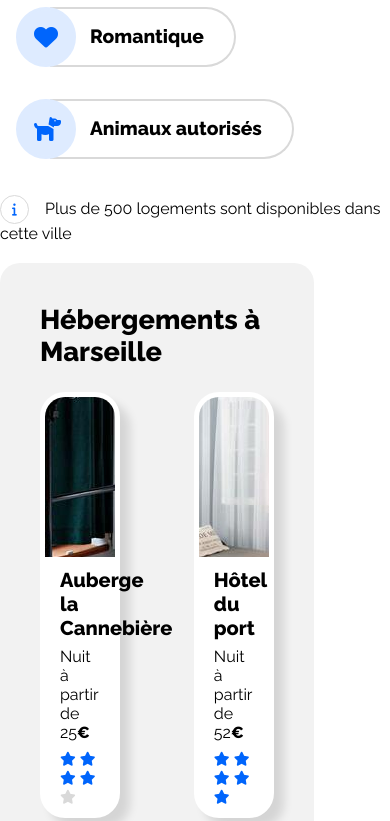
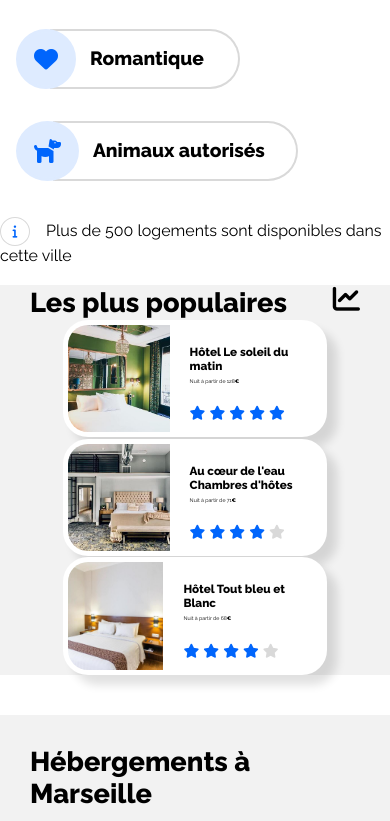
Before and after one commit to AureliaPiot/AureliaPiot_2_11052021, a plain HTML site: page index.html in a window 390 px wide. Shown: the part 486-1307 px from the top of the page. Drawn offline with Linux system fonts and the light colour scheme.

Commit message:
avancement html & css part hbgmt et pplrs ok

```diff
--- a/index.html
+++ b/index.html
@@ -65,9 +65,11 @@
 
                 <p><i class="fas fa-info"></i>Plus de 500 logements sont disponibles dans cette ville</p>
             </div>
-<!-- ________________________contenu hebergement______________________ -->
+ <!-- ________________________contenu_____________________ -->
+
             <div class="flexSpaceBe">
-                <ul class="part_hebergements flexContent">
+ <!-- ________________________contenu hebergement______________________ -->
+                <ul class="part_hebergements">
                     <li class="titre-part">
                         <h2 >Hébergements à Marseille</h2>
                     </li>
@@ -75,7 +77,7 @@
                         <img src="images/hebergements/4_small/marcus-loke-WQJvWU_HZFo-unsplash.jpg" alt="" class="img-hbgmt">
                         <h3 class="titre-hbgmt">Auberge la Cannebière</h3>
                         <p class="prix-hbgmt">Nuit à partir de 25<span>€</span> </p>
-                        <p class="star-hbgmt">
+                        <p class="note-hbgmt">
                             <i class="fas fa-star blu"></i>
                             <i class="fas fa-star blu"></i>
                             <i class="fas fa-star blu"></i>
@@ -87,7 +89,7 @@
                         <img src="images/hebergements/4_small/fred-kleber-gTbaxaVLvsg-unsplash.jpg" alt="" class="img-hbgmt">
                         <h3 class="titre-hbgmt">Hôtel du port</h3>
                         <p class="prix-hbgmt">Nuit à partir de 52<span>€</span></p>
-                        <p class="star-hbgmt">
+                        <p class="note-hbgmt">
                             <i class="fas fa-star blu"></i>
                             <i class="fas fa-star blu"></i>
                             <i class="fas fa-star blu"></i>
@@ -99,7 +101,7 @@
                         <img src="images/hebergements/4_small/reisetopia-B8WIgxA_PFU-unsplash.jpg" alt="" class="img-hbgmt">
                         <h3 class="titre-hbgmt">Hôtel Les mouettes</h3>
                         <p class="prix-hbgmt">Nuit à partir de 76<span>€</span></p>
-                        <p class="star-hbgmt">
+                        <p class="note-hbgmt">
                             <i class="fas fa-star blu"></i>
                             <i class="fas fa-star blu"></i>
                             <i class="fas fa-star blu"></i>
@@ -111,7 +113,7 @@
                         <img src="images/hebergements/4_small/annie-spratt-Eg1qcIitAuA-unsplash.jpg" alt="" class="img-hbgmt">
                         <h3 class="titre-hbgmt">Hôtel de la mer</h3>
                         <p class="prix-hbgmt">Nuit à partir de 46<span>€</span></p>
-                        <p class="star-hbgmt">
+                        <p class="note-hbgmt">
                             <i class="fas fa-star blu"></i>
                             <i class="fas fa-star blu"></i>
                             <i class="fas fa-star blu"></i>
@@ -123,7 +125,7 @@
                         <img src="images/hebergements/4_small/nicate-lee-kT-ZyaiwBe0-unsplash.jpg" alt="" class="img-hbgmt">
                         <h3 class="titre-hbgmt">Auberge Le Panier</h3>
                         <p class="prix-hbgmt">Nuit à partir de 23<span>€</span></p>
-                        <p class="star-hbgmt">
+                        <p class="note-hbgmt">
                             <i class="fas fa-star blu"></i>
                             <i class="fas fa-star blu"></i>
                             <i class="fas fa-star blu"></i>
@@ -135,7 +137,7 @@
                         <img src="images/hebergements/4_small/febrian-zakaria-M6S1WvfW68A-unsplash.jpg" alt="" class="img-hbgmt">
                         <h3 class="titre-hbgmt">Hôtel chez Amina</h3>
                         <p class="prix-hbgmt">Nuit à partir de 96<span>€</span></p>
-                        <p class="star-hbgmt">
+                        <p class="note-hbgmt">
                             <i class="fas fa-star blu"></i>
                             <i class="fas fa-star blu"></i>
                             <i class="fas fa-star blu"></i>
@@ -143,12 +145,12 @@
                             <i class="fas fa-star blu"></i>
                         </p>
                     </li>
-                    <li class="text-hbgmt">
+                    <li class="afficherplus">
                         <p>Afficher plus</p>
                     </li>
                 </ul>
 <!-- ________________________contenu populaires______________________ -->
-                <ul class="part_populaires flexColumn">
+                <ul class="part_populaires ">
                     <li class="titre-part-ppl">
                         <h2>Les plus populaires </h2>
                         <i class="fas fa-chart-line"></i>
@@ -197,7 +199,7 @@
                     </li>
                 </ul>
 <!-- ________________________contenu activites______________________ -->
-                <ul class="part_activites flexContents">
+                <ul class="part_activites ">
                     <li class="titre-part">
                         <h2 class="titre-part">Activités à Marseille</h2>
                     </li>
--- a/style.css
+++ b/style.css
@@ -1,5 +1,5 @@
-*, ::after ::before{
-    box-sizing: border-box;
+*, ::after , ::before{
+    box-sizing:border-box;
 }
 html, body, div, span, applet, object, iframe,
 h1, h2, h3, h4, h5, h6, p, blockquote, pre,
@@ -14,7 +14,7 @@ article, aside, canvas, details, embed,
 figure, figcaption, footer, header, hgroup,
 menu, nav, output, ruby, section, summary,
 time, mark, audio, video {
-	margin: 0;
+    margin: 0;
 	padding: 0;
 	border: 0;
 	font-size: 100%;
@@ -23,7 +23,7 @@ time, mark, audio, video {
 /* HTML5 display-role reset for older browsers */
 article, aside, details, figcaption, figure,
 footer, header, hgroup, menu, nav, section {
-	display: block;
+    display: block;
 }
 
 ol, ul, li {
@@ -46,7 +46,7 @@ h2{
     width: 100%;
 }
 h3{
-    font-size: 1.25rem;
+    font-size: 1.15vw;
     font-weight: 800;
 }
 h4{
@@ -63,16 +63,7 @@ span{
 .titre-part{
     width: 100%;
 }
-.titre-part-ppl{
-    display: flex;
-    font-size: 1.7rem;
-}
-.prix-hbgmt, .prix-ppl{
-    font-size: 1rem;
-}
-.prix-ppl{
-    margin: 10px 0 40px 0;
-}
+
 .blu{
     color: #0065FC !important ;
 }
@@ -103,12 +94,6 @@ footer{
     /* background-color: rgb(119, 119, 119); */
 
 }
-@media (max-width: 1050px){
-    .container{
-        width: 100%;
-    }
-}
-
 .logo{
     height: 3.5rem;
     margin-top: 13px;
@@ -192,19 +177,6 @@ footer{
     justify-content: space-evenly;
     justify-content: space-between;
 }
-.flexContent{
-    display: flex;
-    flex-flow: row wrap;
-    justify-content: space-between;
-}
-
-.flexColumn{
-    display: flex;
-    /* flex-direction:column;
-    flex-wrap: wrap; */
-    flex-flow: column wrap;
-    /* justify-content: space-around; */
-}
 .flexFooter{
     display: flex;
     flex-flow: row wrap;
@@ -243,13 +215,13 @@ footer{
 }
 
 .fa-star{
-font-size: 14px;
+    font-size: 14px;
 }
 
 .filtre .fas{
     z-index: 1;
     font-size: 1.5rem;
-    width: 1.5rem;
+    width: 4rem;
     text-align: center;
     background-color: #DEEBFF;
     border: #DEEBFF 3px solid;
@@ -263,7 +235,7 @@ font-size: 14px;
 }
 .info .fas{
     font-size: 13px;
-    width: 13px;
+    width: 30px;
     padding: 7px;
     margin: 0 16px 0 0;
     text-align: center;
@@ -271,61 +243,84 @@ font-size: 14px;
     border-radius: 50%;
     border: #D9D9D9 1px solid;
 }
-.part_hebergements{
-    width: 60%;
-    background-color: #F2F2F2;
-    padding: 40px;
-    border-radius: 20px;
+
+
+.titre-hbgmt, .prix-hbgmt, .note-hbgmt{
+    margin: 7px 15px;
 }
-.text-hbgmt{
-    width: 100%;
-    font-weight: 700;
+.prix-hbgmt, .prix-ppl{
+    font-size:1.1vw;;
 }
-
-.part_populaires{
-    width: 30%;
-    /* height:5rem; */
-    background-color: #F2F2F2;
-    padding-top: 40px;
-    /* justify-content: center; */
-    border-radius: 20px;
-    align-content: center;
-}
-
 .img-hbgmt, .img-actvt{
     /* width: 19rem; */
     width:100%;
     height: 10rem;
     border-radius: 20px 20px 0 0;
-    object-fit: none;
+    object-fit: cover;
 }
-.img-ppl{
-    width: 10rem;
-    /* height: 9rem; */
-    object-fit: none;
-    border-radius: 20px 0 0 20px;
-
+.part_hebergements{
+    display: flex;
+    flex-flow: row wrap;
+    justify-content: space-around;
+    width: 65%;
+    background-color: #F2F2F2;
+    padding: 40px;
+    border-radius: 20px;
 }
 .items-hebergements{
     width:30%;
 }
-.titre-hbgmt, .prix-hbgmt, .star-hbgmt{
-    margin: 7px 15px;
-}
-.text-hbgmt{
+.afficherplus{
+    width: 100%;
     margin:1.3rem 0;
     font-size: 1.3rem;
     font-weight:800;
 }
 
+.part_populaires{
+    display: flex;
+    flex-flow: column;
+    width: 30%;
+    background-color: #F2F2F2;
+    padding: 40px 0;
+    justify-content: space-around;
+    border-radius: 20px;
+    align-content: center;
+}
+
 .items-populaires{
     display: flex;
-    height: 22%;
+    height: 24%;
     max-width:80%;
     width:80%;
     margin: 25px auto;
 
 }
+.img-ppl{
+    width: 40%;
+    /* height: 9rem; */
+    object-fit: cover;
+    border-radius: 20px 0 0 20px;
+}
+.txt-ppl{
+    padding: 20px 10px 10px 20px;
+    display: flex;
+    flex-flow: column;
+}
+.titre-part-ppl{
+    display: flex;
+    font-size: 1.7rem;
+    width: 80%;
+    align-self: center;
+}
+.prix-ppl{
+    margin-top: 5px;
+}
+.note-ppl{
+    margin-top: auto;
+}
+
+
 .part_activites{
     display: flex;
     flex-flow: row wrap;
@@ -342,8 +337,11 @@ font-size: 14px;
 .titre-actvt{
     margin:1rem 2rem;
 }
-/* .part_activites li:nth-child(2){
-    height:100%;
+
+
+/*
+.part_activites li:nth-child(2){
+    align-self: stretch;
 }
 .part_activites li:nth-child(3){
     height:50%;
@@ -361,17 +359,123 @@ font-size: 14px;
     height:44%;
 } */
 
-
-.txt-ppl{
-    padding: 20px 20px 0 20px;
-    display: flex;
-    flex-flow: column wrap;
-}
-
-
 .footerP1, .footerP2, .footerP3{
     width: 26%;
 }
 .fp1, .fp2, .fp3{
     margin: 10px 0;;
 }
+
+@media (max-width: 1500px){
+    h3{
+        font-size: 1.5vw;
+    }
+    .container{
+        width: 100%;
+    }
+    .filtre p{
+        width: 100%;
+    }
+    .part_populaires{
+        display: flex;
+        flex-flow: row wrap;
+        width: fit-content;
+        background-color: #F2F2F2;
+        padding: 0 30px;
+        /* justify-content: center; */
+        border-radius: unset;
+        align-content: center;
+        order:1;
+    }
+    .titre-part-ppl{
+        display: flex;
+        font-size: 1.7rem;
+        width: 100%;
+        justify-content: space-between;
+
+    }
+    .titre-part-ppl h2{
+        /* width: 30%; */
+    }
+    .prix-ppl{
+        font-size: 1.35vw;
+    }
+    .items-populaires{
+        display: flex;
+        height: 60%;
+        width:30%;
+        margin: 25px auto;
+
+    }
+    .part_hebergements{
+        width: 100%;
+        padding: 30px;
+        margin: 40px 0;
+        border-radius: unset;
+        background-color: #F2F2F2;
+        order: 2;
+    }
+    .part_activites{
+        display: flex;
+        flex-flow: row wrap;
+        width: 100%;
+        margin: 40px 0;
+        height:33rem;
+        order: 3;
+
+    }
+}
+
+@media (max-width: 800px){
+    h3{
+        font-size: 3vw;
+    }
+    .container{
+        width: 100%;
+    }
+    .filtre p{
+        width: 100%;
+    }
+    .part_populaires{
+        display: flex;
+        flex-flow: column;
+        padding: 0 30px;
+        background-color: #F2F2F2;
+        border-radius: unset;
+        justify-content: space-around;
+        align-items: center;
+        order:1;
+    }
+    .titre-part-ppl{
+        display: flex;
+        font-size: 1.7rem;
+        width: 100%;
+    }
+    .titre-part-ppl h2{
+        width: fit-content;
+    }
+    .items-populaires{
+        display: flex;
+        height: 30%;
+        width: 100%;
+        margin: 0 0;
+
+    }
+    .part_hebergements{
+        width: 100%;
+        padding: 30px;
+        margin: 40px 0;
+        border-radius: unset;
+        background-color: #F2F2F2;
+        order: 2;
+    }
+    .part_activites{
+        display: flex;
+        flex-flow: row wrap;
+        width: 100%;
+        margin: 40px 0;
+        height:33rem;
+        order: 3;
+
+    }
+}
```
